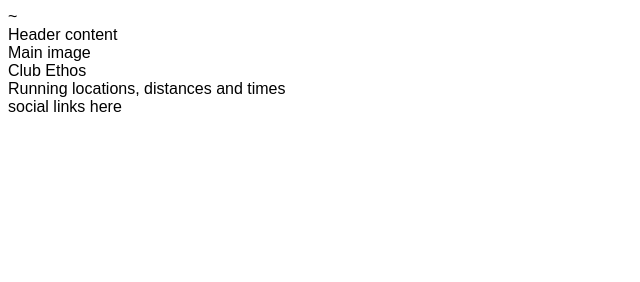
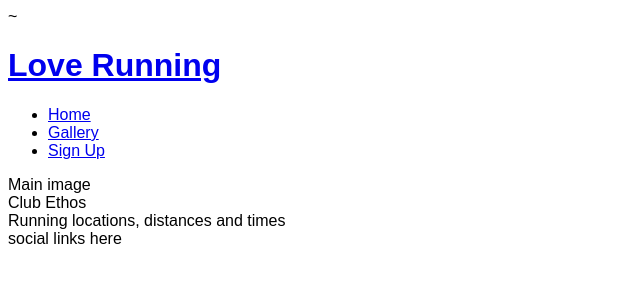
Before and after one commit to elitaldev/love-running, a plain HTML site: page index.html in a window 1280 px wide. Shown: the whole page, without its empty margins (0-640 px from the left). Drawn offline with Linux system fonts and the light colour scheme.

Commit message:
add basic header structure

```diff
--- a/index.html
+++ b/index.html
@@ -10,7 +10,23 @@
     <title>Love Running</title>
 </head>
 <body>
-    <header>Header content</header>
+    <header>
+      <a href="index.html">
+       <h1>Love Running </h1>
+      </a>
+      <nav>
+        <ul><li>
+            <a href="index.html">Home</a>
+        </li>
+        <li>
+            <a href="#">Gallery</a>
+        </li>
+        <li>
+            <a href="#">Sign Up</a>
+        </li>
+</ul>
+      </nav>
+    </header>
     <section>
         Main image
     </section>
```
